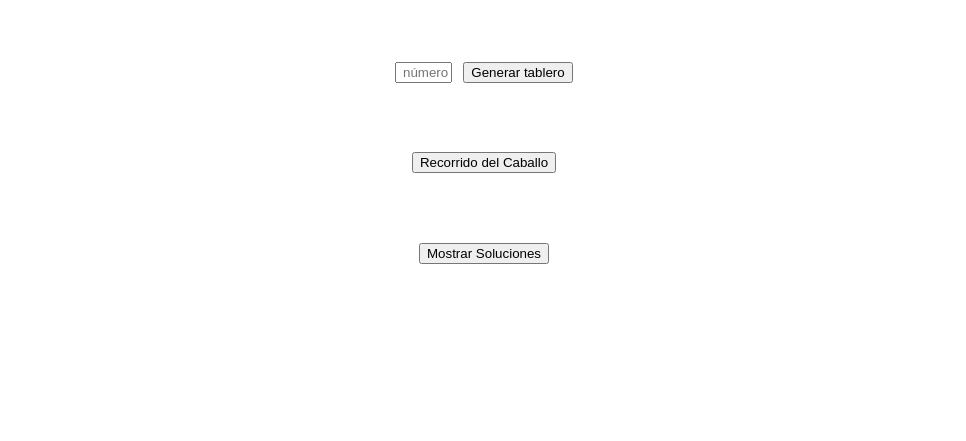
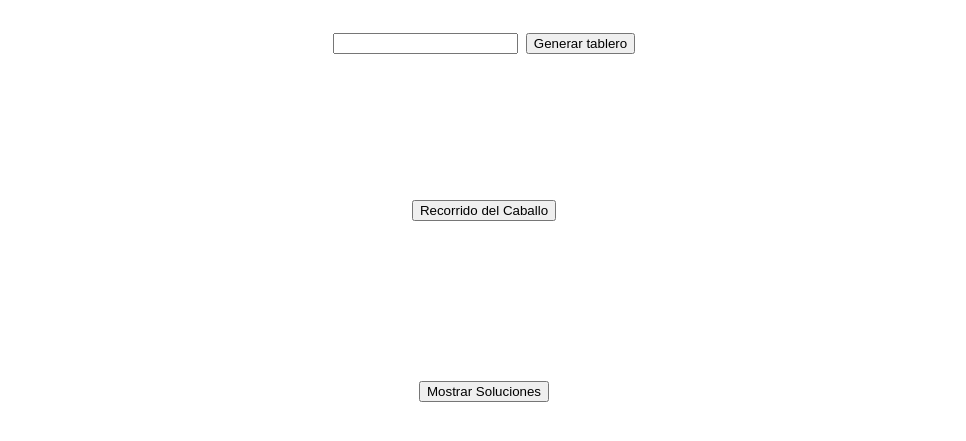
Before and after one commit to jais210/recorridoCaballo, a plain HTML site: page index.html in a window 1280 px wide. Shown: the part 93-534 px from the top of the page, without its empty margins (156-1122 px from the left). Drawn offline with Linux system fonts and the light colour scheme.

Commit message:
Update index.html

```diff
--- a/index.html
+++ b/index.html
@@ -8,19 +8,21 @@
 </head>
 
 <body>
-    <div class="">
+    <div class="container">
         <center>
             <p>Caballito y su recorrido en un tablero de ajedrez</p>
-            <p><input type='text' id="lados" size='4' placeholder=" número" />
+            <h1><input type='number' id="lados" size='4' />
                 <button id='ejecutar'>Generar tablero</button></p>
-            <p><button id='recorrido'>Recorrido del Caballo</button></p>
-            <p><button id='mostrarSoluciones'>Mostrar Soluciones</button></p>
-            <br>
+                <p><button id='recorrido'>Recorrido del Caballo</button></p>
+                <p><button id='mostrarSoluciones'>Mostrar Soluciones</button></p>
+                <br>
     </div>
+
     <center>
         <div id="tablero">
         </div>
         <script src="js/main.js">
+
         </script>
 </body>
 
```
